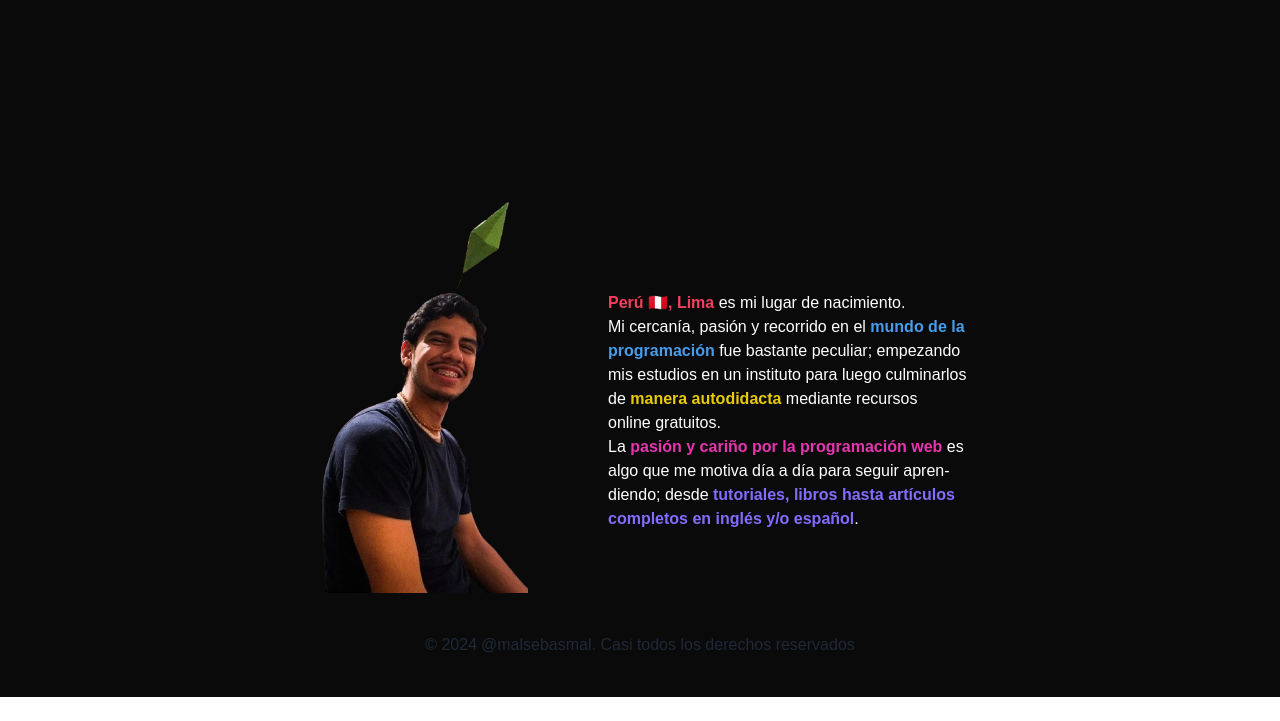
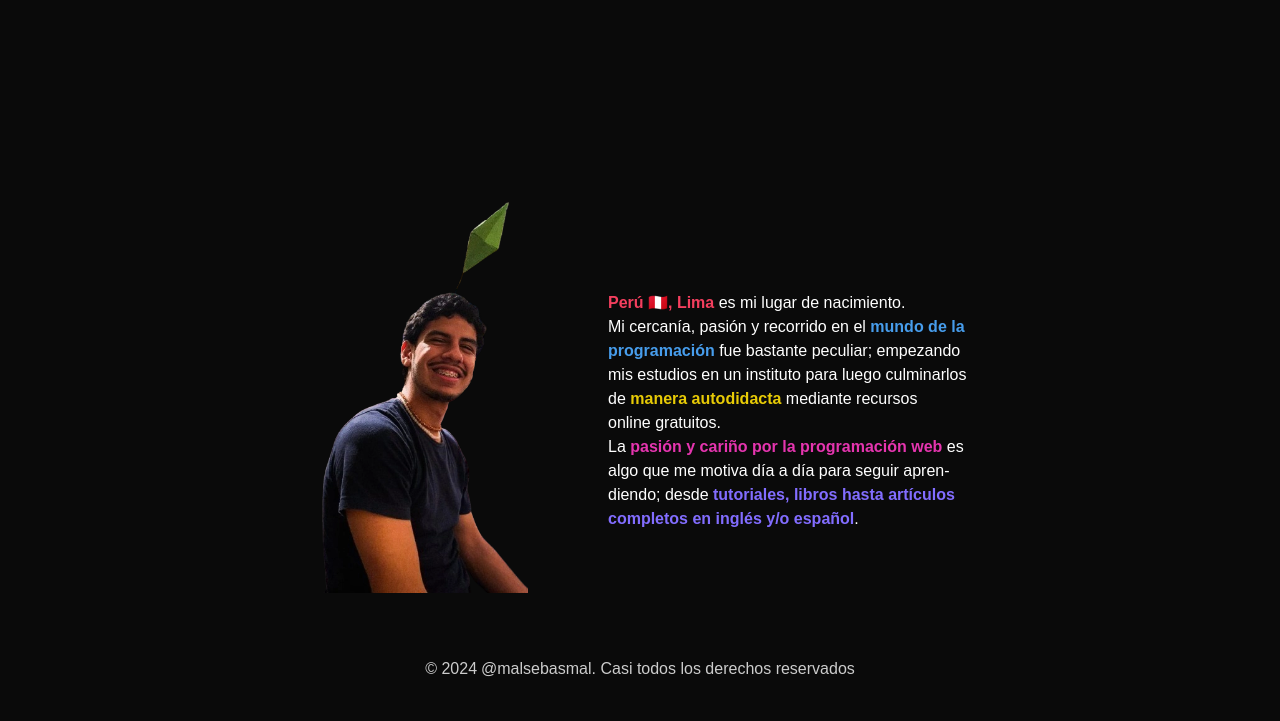
Before and after one commit to malsebasmal/portfoliomalsebasmal, an Astro site: page / in a window 1280 px wide. Shown: the part 2710-3431 px from the top of the page. Before the commit the page ends 3407 px from the top, so only its background shows below. Built offline with nearby package versions, Linux system fonts and the light colour scheme; Astro itself is replaced by a stand-in of ours; what tailwindcss-animated would draw is missing.

Commit message:
changes the meta data

```diff
--- a/src/components/Footer.astro
+++ b/src/components/Footer.astro
@@ -1,7 +1,6 @@
 ---
 
 ---
-<!-- change dinamic date -->
-<footer class="flex mt-10 mb-10">
-  <span class="flex">© 2024 <a class="ml-1" href="#">@malsebasmal</a>. Casi todos los derechos reservados</span>
+<footer class="w-full lg:w-[1024px]	h-auto flex justify-center items-center pt-16 pb-10 text-[#cccccc] font-medium">
+  <span class="flex">© 2024 <a class="ml-1 hover:font-semibold hover:text-cPink" href="#">@malsebasmal</a>. Casi todos los derechos reservados</span>
 </footer>
--- a/src/layouts/Layout.astro
+++ b/src/layouts/Layout.astro
@@ -13,7 +13,9 @@ import '@fontsource-variable/figtree'
 <html lang="es">
 	<head>
 		<meta charset="UTF-8" />
-		<meta name="description" content="Astro description" />
+		<meta name="description" content="Portfolio de Antonio Maldonado Echevarria | @malsebasmal | Desarrollador Web, Aplicaciones Web, FrontEnd Developer, FullStack Developer" />
+		<meta name="keywords" content="Portfolio, HTML, CSS, JavaScript, TypeScript, Astro, Tailwind, Antonio Maldonado, Antonio Maldonado Echevarria,malsebasmal, desarrollo web, desarrollo fullstack, frontend developer">
+		<meta name="author" content="Antonio Maldonado Echevarria | @malsebasmal">
 		<meta name="viewport" content="width=device-width" />
 		<link rel="icon" type="image/svg+xml" href="/caticon.webp" />
 		<meta name="generator" content={Astro.generator} />
--- a/src/pages/index.astro
+++ b/src/pages/index.astro
@@ -8,7 +8,7 @@ import Navbar from "@/components/Navbar.astro"
 import Footer from "@/components/Footer.astro"
 ---
 
-<Layout title="malsebasmal portfolio">
+<Layout title="Portfolio de @malsebasmal - Antonio Maldonado Echevarria | Desarrollador y Programador FullStack">
 	<header class="w-full lg:w-[1024px] h-28 fixed z-50">
 		<Navbar />
 	</header>
--- a/src/sections/HeroSection.astro
+++ b/src/sections/HeroSection.astro
@@ -8,7 +8,7 @@ import Check from "@/icons/Check.astro"
         Antonio <br> Maldonado
       </h2>
       <h3 class="flex items-center gap-3 font-semibold text-right text-3xl">
-          Desarrollador Web <a href="https://x.com/malsebasmal" target="_blank" class="mt-[2px] text-base hover:text-cPurple">@malsebasmal</a>
+          Desarrollador Web <a href="https://x.com/malsebasmal" class="mt-[2px] text-base hover:text-cPurple" target="_blank">@malsebasmal</a>
       </h3>
   </div>
   <div class="">
```
